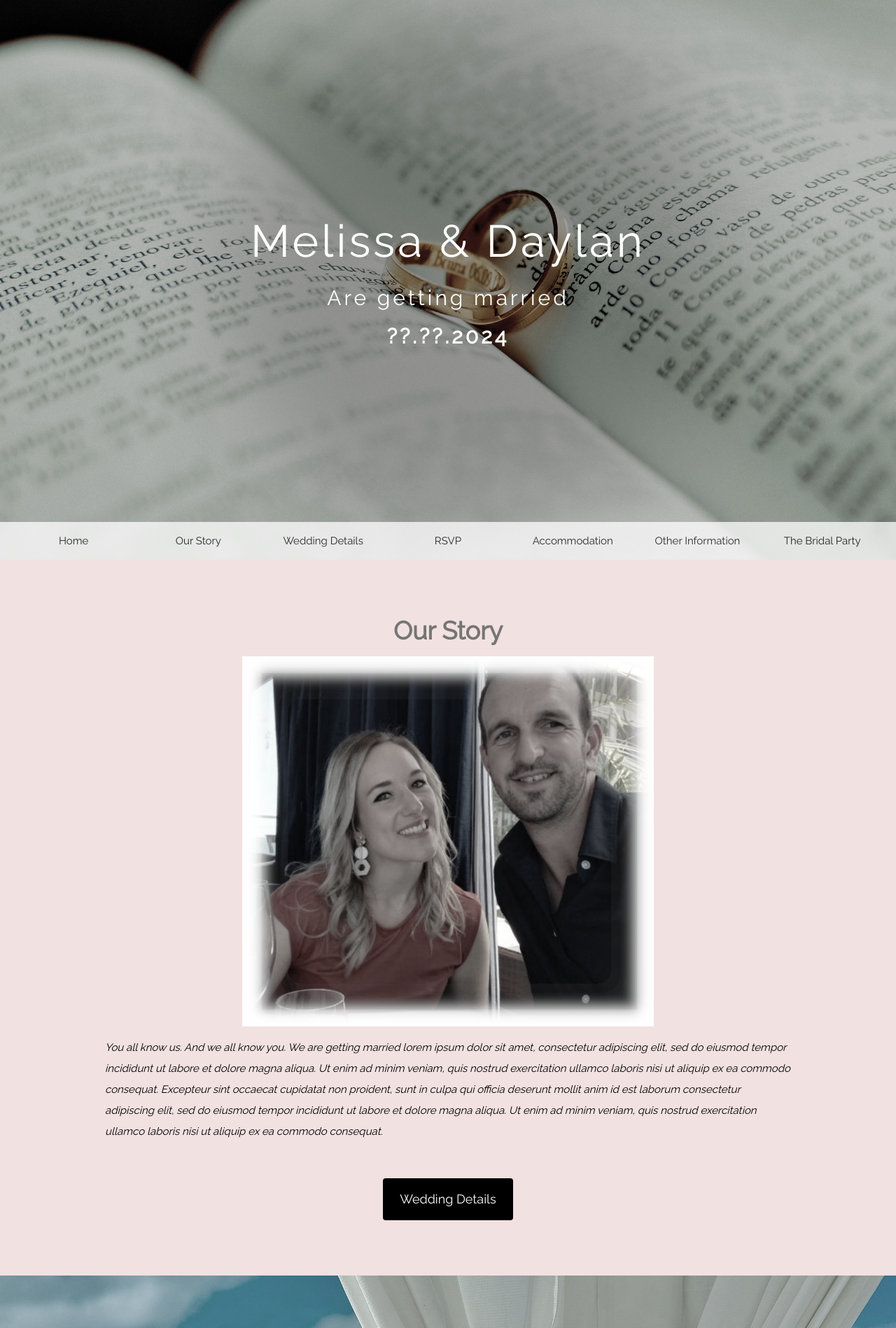
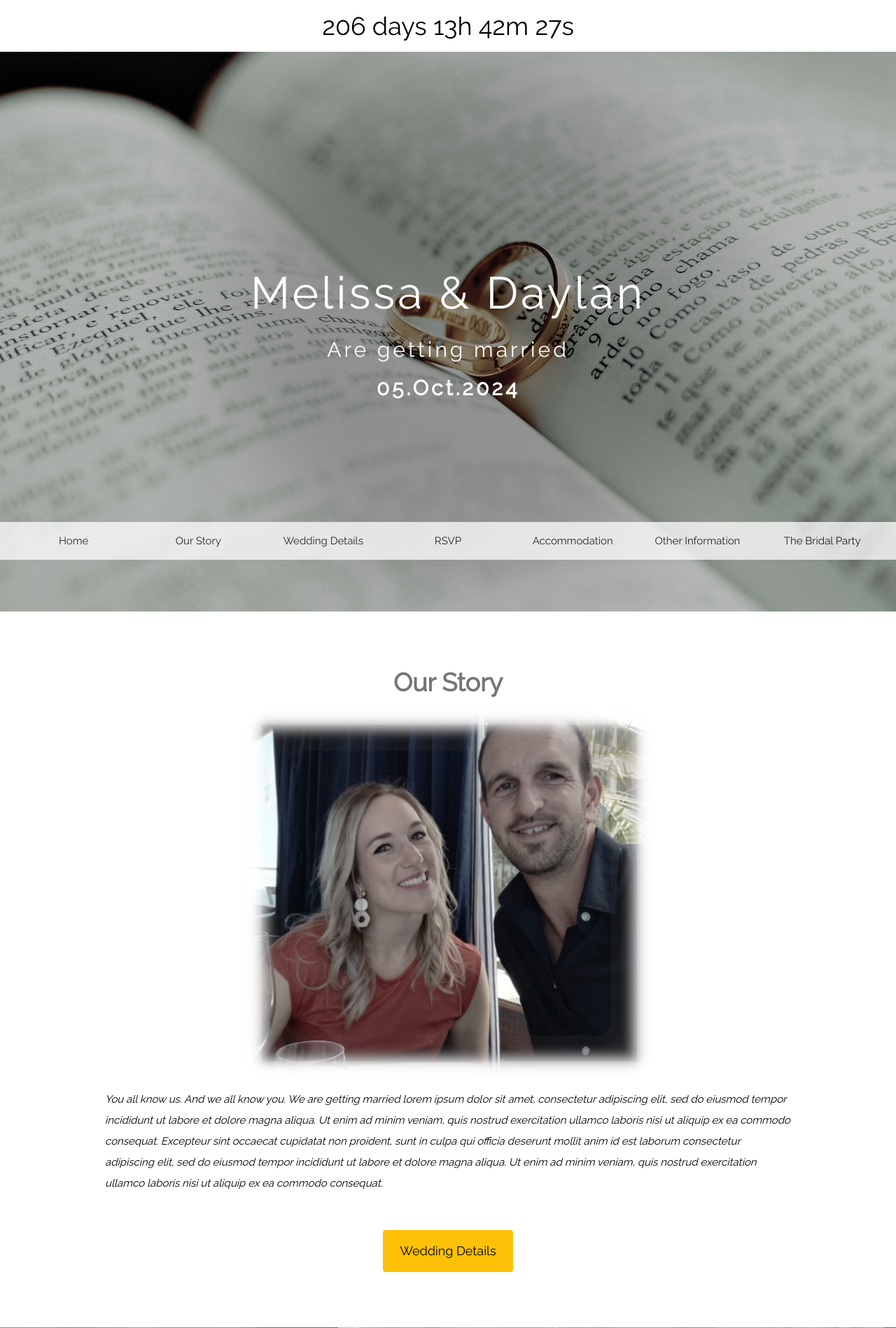
Before and after one commit to SpaceMeerkat/wedding, a Python web app: template templates/home.html in a window 1280 px wide. Shown: the top 1898 px of the page at 70% size. Run offline with Jinja, Linux system fonts and the light colour scheme; the template is opened without the code that fills it, so the values that code supplies are empty.

Commit message:
style updates

```diff
--- a/static/style.css
+++ b/static/style.css
@@ -242,3 +242,22 @@ hr{border:0;border-top:1px solid #eee;margin:20px 0}
   margin-right: auto;
   width: 50%;
 }
+
+.animate {
+  opacity: 0;
+  transition: all 1s ease-in-out;
+}
+
+.slide-left {
+  transform: translateX(-100%);
+}
+
+.slide-right {
+  transform: translateX(100%);
+}
+
+/* When the animation is triggered, reset transformations */
+.animate.active {
+  opacity: 1;
+  transform: translateX(0);
+}
--- a/templates/home.html
+++ b/templates/home.html
@@ -24,32 +24,38 @@ p {line-height: 2}
 </head>
 <body>
 
+<!-- Header / Countdown -->
+
+<div class="w3-container w3-center w3-white">
+    <h1 id="countdown" class="w3-xxlarge"></h1>
+</div>
+
 <!-- Header / Home-->
 <header class="w3-display-container w3-wide bgimg w3-grayscale-min" id="home">
   <div class="w3-display-middle w3-text-white w3-center">
     <h1 class="w3-jumbo">Melissa & Daylan</h1>
     <h2>Are getting married</h2>
-    <h2><b>??.??.2024</b></h2>
+    <h2><b>05.Oct.2024</b></h2>
   </div>
 </header>
 
 <!-- Navbar (sticky bottom) -->
 <div class="w3-bottom w3-hide-small">
   <div class="w3-bar w3-white w3-center w3-padding w3-opacity-min w3-hover-opacity-off">
-    <a href="#home" style="width:14.285%" class="w3-bar-item w3-button">Home</a>
-    <a href="#us" style="width:14.285%" class="w3-bar-item w3-button">Our Story</a>
-    <a href="#wedding" style="width:14.285%" class="w3-bar-item w3-button">Wedding Details</a>
-    <a href="#rsvp" style="width:14.285%" class="w3-bar-item w3-button">RSVP</a>
-    <a href="#accommodation" style="width:14.285%" class="w3-bar-item w3-button">Accommodation</a>
-    <a href="#information" style="width:14.285%" class="w3-bar-item w3-button">Other Information</a>
-    <a href="#bridal" style="width:14.285%" class="w3-bar-item w3-button">The Bridal Party</a>
+    <a href="#home" style="width:14.285%" class="w3-bar-item w3-button w3-hover-amber">Home</a>
+    <a href="#us" style="width:14.285%" class="w3-bar-item w3-button w3-hover-amber">Our Story</a>
+    <a href="#wedding" style="width:14.285%" class="w3-bar-item w3-button w3-hover-amber">Wedding Details</a>
+    <a href="#rsvp" style="width:14.285%" class="w3-bar-item w3-button w3-hover-amber">RSVP</a>
+    <a href="#accommodation" style="width:14.285%" class="w3-bar-item w3-button w3-hover-amber">Accommodation</a>
+    <a href="#information" style="width:14.285%" class="w3-bar-item w3-button w3-hover-amber">Other Information</a>
+    <a href="#bridal" style="width:14.285%" class="w3-bar-item w3-button w3-hover-amber">The Bridal Party</a>
   </div>
 </div>
 
 <div class="w3-content" style="max-width:1587px; position: relative;">
 
     <!-- About / Jane And John -->
-    <div class="w3-container w3-padding-64 w3-pale-red w3-grayscale-min" id="us">
+    <div class="w3-container w3-padding-64 w3-white animate slide-right" id="us">
       <div class="w3-content">
         <h1 class="w3-center w3-text-grey"><b>Our Story</b></h1>
         <img class="w3-grayscale-min center" src="/static/wedding_couple2.png" style="width:60%;">
@@ -57,24 +63,24 @@ p {line-height: 2}
           occaecat cupidatat non proident, sunt in culpa qui officia deserunt mollit anim id est laborum consectetur adipiscing elit, sed do eiusmod tempor incididunt ut labore et dolore magna aliqua. Ut enim ad minim veniam, quis nostrud exercitation ullamco
           laboris nisi ut aliquip ex ea commodo consequat.</i>
         </p><br>
-        <p class="w3-center"><a href="#wedding" class="w3-button w3-black w3-round w3-padding-large w3-large">Wedding Details</a></p>
+        <p class="w3-center"><a href="#wedding" class="w3-button w3-amber w3-round w3-padding-large w3-large">Wedding Details</a></p>
       </div>
     </div>
 
 </div>
 
 <!-- Background photo -->
-<div class="w3-display-container bgimg2">
+<div class="w3-display-container bgimg2 animate slide-left">
   <div class="w3-display-left2 w3-text-white w3-center">
     <h1 class="w3-jumbo">You Are Invited</h1><br>
     <h2>Of course..</h2>
   </div>
 </div>
 
+<!-- Wedding information -->
 <div class="w3-content" style="max-width:1587px; position: relative;">
 
-    <!-- Wedding information -->
-    <div class="w3-container w3-padding-64 w3-pale-red w3-grayscale-min w3-center" id="wedding">
+    <div class="w3-container w3-padding-64 w3-white w3-center" id="wedding">
       <div class="w3-content">
         <h1 class="w3-text-grey"><b>WEDDING DETAILS</b></h1>
         <img class="w3-round-large w3-grayscale-min" src="/static/wedding_venue.jpg" style="width:100%;margin:64px 0">
@@ -106,18 +112,18 @@ p {line-height: 2}
     </div>
 
     <!-- RSVP section -->
-    <div class="w3-container w3-padding-64 w3-pale-red w3-grayscale-min w3-center w3-wide" id="rsvp">
+    <div class="w3-container w3-padding-64 w3-white w3-center w3-wide" id="rsvp">
       <h1>HOPE YOU CAN MAKE IT!</h1>
       <p class="w3-large">Kindly Respond By ??, 2024</p>
       <p class="w3-xlarge">
-        <button onclick="document.getElementById('id01').style.display='block'" class="w3-button w3-round w3-red w3-opacity w3-hover-opacity-off" style="padding:8px 60px">RSVP</button>
+        <button onclick="document.getElementById('id01').style.display='block'" class="w3-button w3-round w3-amber w3-hover-opacity-off" style="padding:8px 60px">RSVP</button>
       </p>
     </div>
 
 </div>
 
 
-<!-- Background photo -->
+<!-- Accommodation -->
 <div class="w3-display-container bgimg3">
   <div class="w3-display-right2 w3-text-white w3-center" id="accommodation">
     <h1 class="w3-jumbo">Nearby Accommodation</h1><br>
@@ -127,8 +133,8 @@ p {line-height: 2}
 
 <div class="w3-content" style="max-width:1587px; position: relative;">
 
-    <!-- Wedding information -->
-    <div class="w3-container w3-padding-64 w3-pale-red w3-grayscale-min w3-center" id="information">
+    <!-- OTHER INFORMATION -->
+    <div class="w3-container w3-padding-64 w3-white w3-grayscale-min w3-center" id="information">
       <div class="w3-content">
         <h1 class="w3-text-grey"><b>OTHER INFORMATION</b></h1>
       </div>
@@ -136,7 +142,7 @@ p {line-height: 2}
 
 </div>
 
-<!-- Background photo -->
+<!-- The Bridal Party -->
 <div class="w3-display-container bgimg4">
   <div class="w3-display-left2 w3-text-white w3-center" id="bridal">
     <h1 class="w3-jumbo">The Bridal Party</h1><br>
@@ -177,6 +183,7 @@ p {line-height: 2}
 <div class="w3-hide-small" style="margin-bottom:32px"> </div>
 
 <!-- Add a script at the end of your HTML body -->
+
 <script>
 var additionalFieldsAdded = false;
 
@@ -236,7 +243,49 @@ document.getElementById('id01').addEventListener('click', function(event) {
 document.getElementById('additionalFieldsContainer').style.display = 'none';
 </script>
 
+<script>
+// Function to update the countdown every second
+function updateCountdown() {
+    const weddingDate = new Date("2024-10-04").getTime();
+    const now = new Date().getTime();
+    const difference = weddingDate - now;
 
+    // Time calculations for days, hours, minutes, and seconds
+    const days = Math.floor(difference / (1000 * 60 * 60 * 24));
+    const hours = Math.floor((difference % (1000 * 60 * 60 * 24)) / (1000 * 60 * 60));
+    const minutes = Math.floor((difference % (1000 * 60 * 60)) / (1000 * 60));
+    const seconds = Math.floor((difference % (1000 * 60)) / 1000);
+
+    // Display the result in the element with id="countdown"
+    document.getElementById("countdown").innerHTML = days + " days " + hours + "h "
+    + minutes + "m " + seconds + "s ";
+
+    // If the countdown is finished, write some text
+    if (difference < 0) {
+        clearInterval(x);
+        document.getElementById("countdown").innerHTML = "The wedding has begun!";
+    }
+}
+// Update the countdown every 1 second
+let x = setInterval(updateCountdown, 1000);
+</script>
+
+<script>
+document.addEventListener('DOMContentLoaded', () => {
+  const observer = new IntersectionObserver((entries) => {
+    entries.forEach(entry => {
+      if (entry.isIntersecting) {
+        entry.target.classList.add('active');
+      }
+    });
+  });
+
+  // Observe all elements with the 'animate' class
+  document.querySelectorAll('.animate').forEach(element => {
+    observer.observe(element);
+  });
+});
+</script>
 
 
 
```
